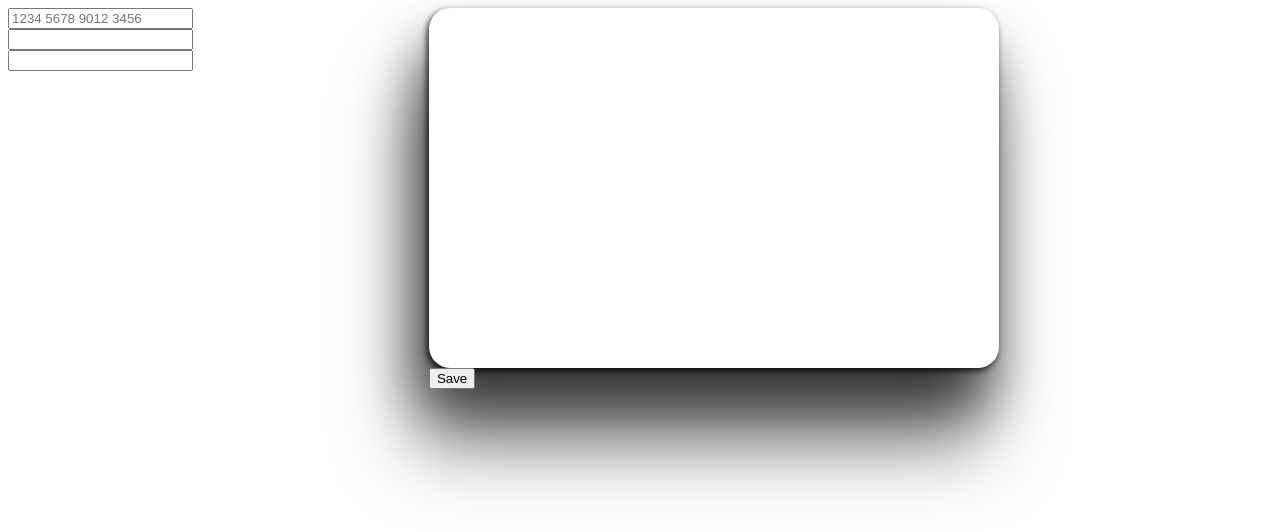
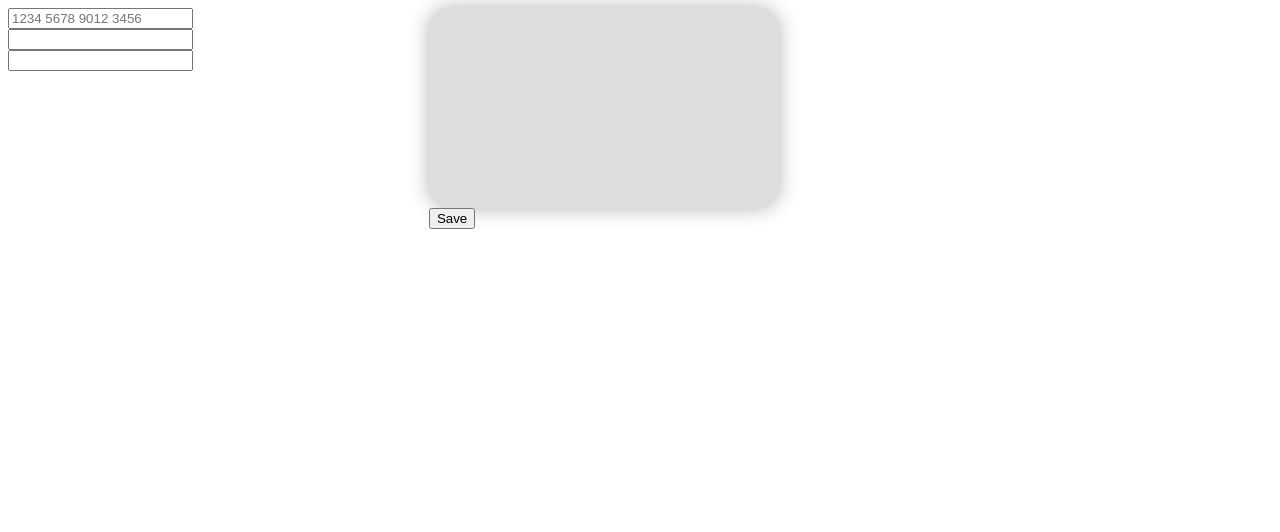
Before and after one commit to kherrera91389/card, a website: page index.html in a window 1280 px wide. Drawn offline with nearby package versions, Linux system fonts and the light colour scheme.

Commit message:
windows init

```diff
--- a/package.json
+++ b/package.json
@@ -31,10 +31,10 @@
     "gulp-connect": "^5.0.0",
     "gulp-livereload": "^3.8.1",
     "gulp-watch": "^4.3.10",
-    "path": "^0.12.7"
+    "path": "^0.12.7",
+    "gulp-sass": "~2.3.2"
   },
   "devDependencies": {
-    "gulp-sass": "^2.3.2",
     "jquery2": "^2.0.3-a"
   }
 }
--- a/sass/style.scss
+++ b/sass/style.scss
@@ -4,10 +4,13 @@
 }
 
 .card {
-	width: 570px;
-	height: 360px;
-	box-shadow: -15px 78px 75px 0px rgba(0, 0, 0, 0.50), -2px 3px 6px 0px rgba(0, 0, 0, 0.80), -9px 36px 54px 0px rgba(0, 0, 0, 0.60);
+    width: 350px;
+    max-width: 100%;
+    height: 200px;
 	border-radius: 21px;
+    box-shadow: 0 0 20px rgba(0, 0, 0, 0.3);
+        transition: all 400ms linear;
+        background: #DDD;
 
 	.number {
 		font-size: 42px;
```
Also changed, not shown: css/style.css, 1 other file.
